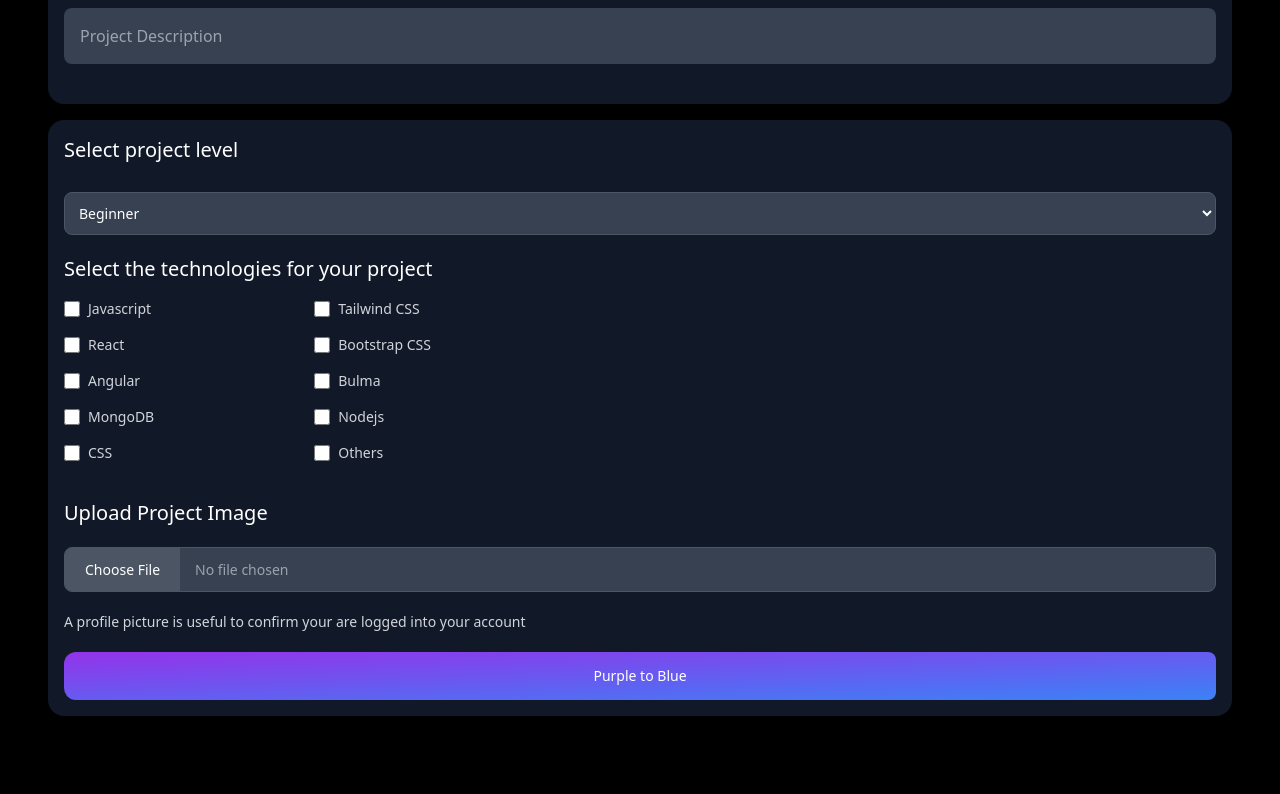
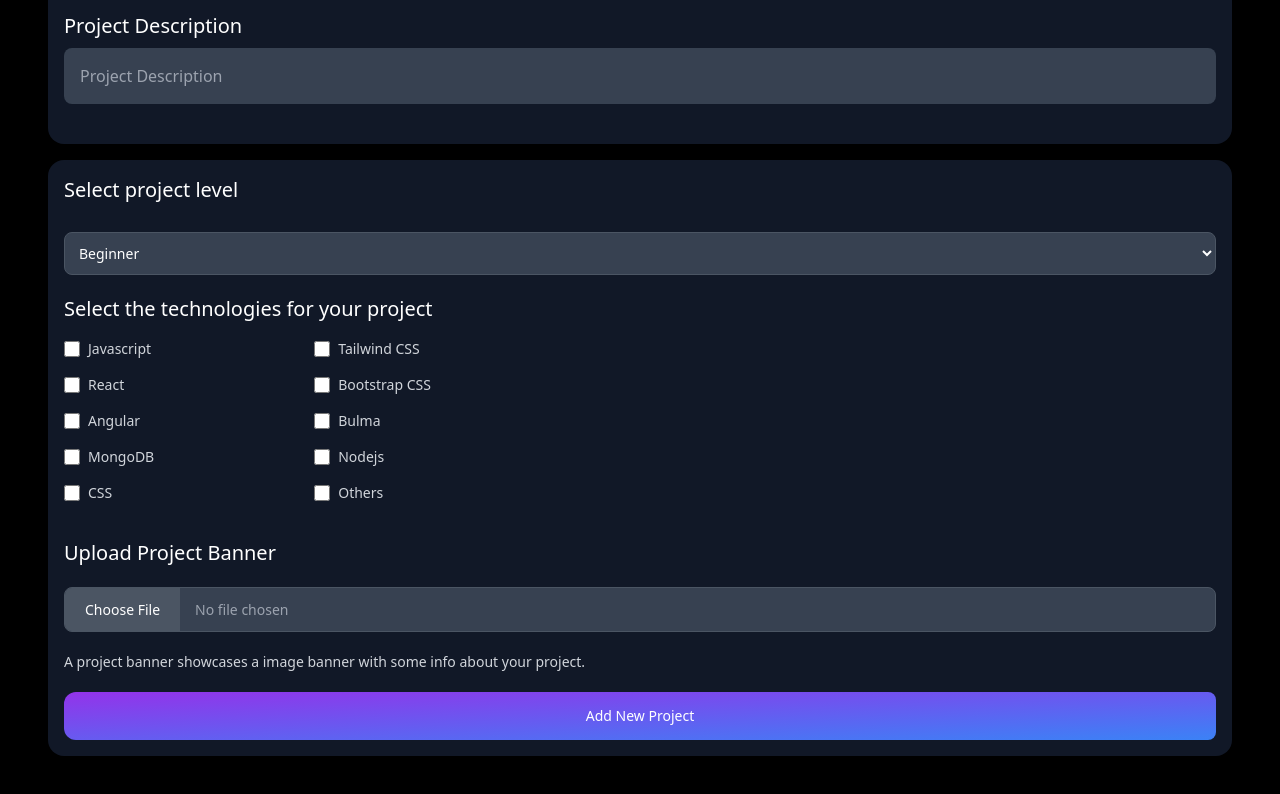
Before and after one commit to bytemakers/Devcode, a React (Create React App) app in the folder frontend/: page /newproject in a window 1280 px wide. Shown: the part 322-1116 px from the top of the page. Before the commit the page ends 1086 px from the top, so only its background shows below. Built offline with nearby package versions, Linux system fonts and the light colour scheme; sample sign-in values are in the browser's storage.

Commit message:
replaced component names
Co-Authored-By: Abhinandan Wadhwa <74089487+abhinandanwadwa@users.noreply.github.com>

```diff
--- a/frontend/src/components/Hero/Hero.jsx
+++ b/frontend/src/components/Hero/Hero.jsx
@@ -21,7 +21,7 @@ const Hero = () => {
                 <input type="text" id="website-admin" className="rounded-none border block flex-1 min-w-0 w-full text-sm  bg-gray-600 border-gray-600 placeholder-gray-400 text-white outline-none" placeholder="your_project" />
               </div>
 
-              <button type="button" className="text-white z-40 bg-gradient-to-br from-purple-600 to-blue-500 hover:bg-gradient-to-bl font-medium rounded-r-lg text-sm px-7 py-[14px] text-center">Purple to Blue</button>
+              <button type="button" className="text-white z-40 bg-gradient-to-br from-purple-600 to-blue-500 hover:bg-gradient-to-bl font-medium rounded-r-lg text-sm px-7 py-[14px] text-center">Add Project</button>
             </form>
 
           </div>
--- a/frontend/src/components/NewProj/NewProj.jsx
+++ b/frontend/src/components/NewProj/NewProj.jsx
@@ -102,6 +102,7 @@ const NewProj = () => {
                 <Navbar />
             </div>
             <div className="p-12 max-w-7xl m-auto">
+              <label className="text-4xl text-white">Add New Project</label>
               <div className="flex flex-col p-4 bg-gray-900 my-4 rounded-2xl">
                 <div class="mt-12 mb-6">
                   <label htmlFor="base-input" class="block mb-2 text-xl font-medium text-white">Project Name</label>
@@ -183,15 +184,15 @@ const NewProj = () => {
                   </div>
 
                 </fieldset>
-                  <label className="block mb-[-20px] text-xl font-medium text-white" htmlFor="user_avatar">Upload Project Image</label>
+                  <label className="block mb-[-20px] text-xl font-medium text-white" htmlFor="user_avatar">Upload Project Banner</label>
                   <input onChange={handleImage} className="text-gray-400 block w-full text-sm rounded-lg border cursor-pointertext-gray-400 focus:outline-none bg-gray-700 border-gray-600 placeholder-gray-400" aria-describedby="user_avatar_help" id="user_avatar" type="file" />
 
-                  <div className="mt-1 text-sm text-gray-300" id="user_avatar_help">A profile picture is useful to confirm your are logged into your account</div>
+                  <div className="mt-1 text-sm text-gray-300" id="user_avatar_help">A project banner showcases a image banner with some info about your project.</div>
 
 
 
                   {/* <button type='submit' className='flex w-[100%] justify-center items-center p-2 rounded-full '>Submit</button> */}
-                  <button type="submit" className="text-white z-40 bg-gradient-to-br rounded-xl from-purple-600 to-blue-500 hover:bg-gradient-to-bl font-medium rounded-r-lg text-sm px-7 py-[14px] text-center">Purple to Blue</button>
+                  <button type="submit" className="text-white z-40 bg-gradient-to-br rounded-xl from-purple-600 to-blue-500 hover:bg-gradient-to-bl font-medium rounded-r-lg text-sm px-7 py-[14px] text-center">Add New Project</button>
                 </form>
               </div>
             </div>
```
